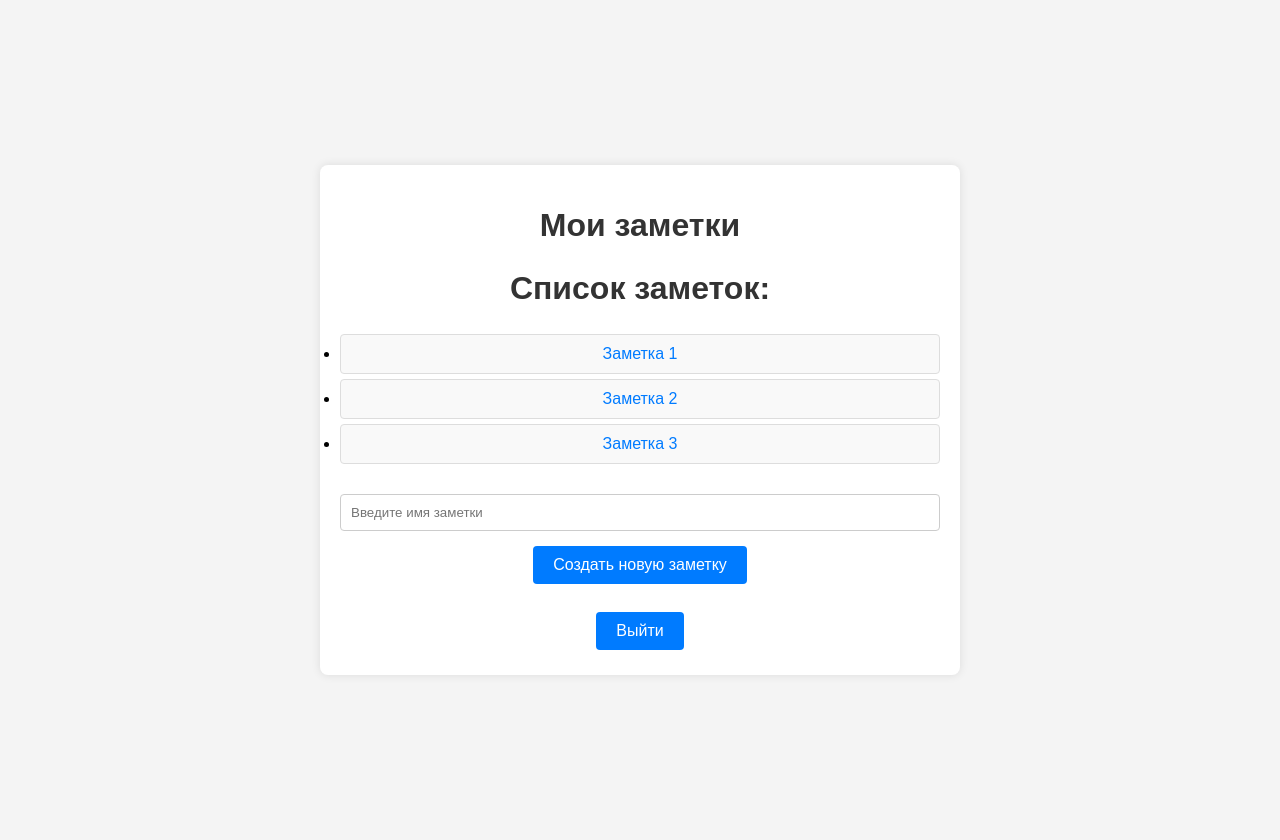
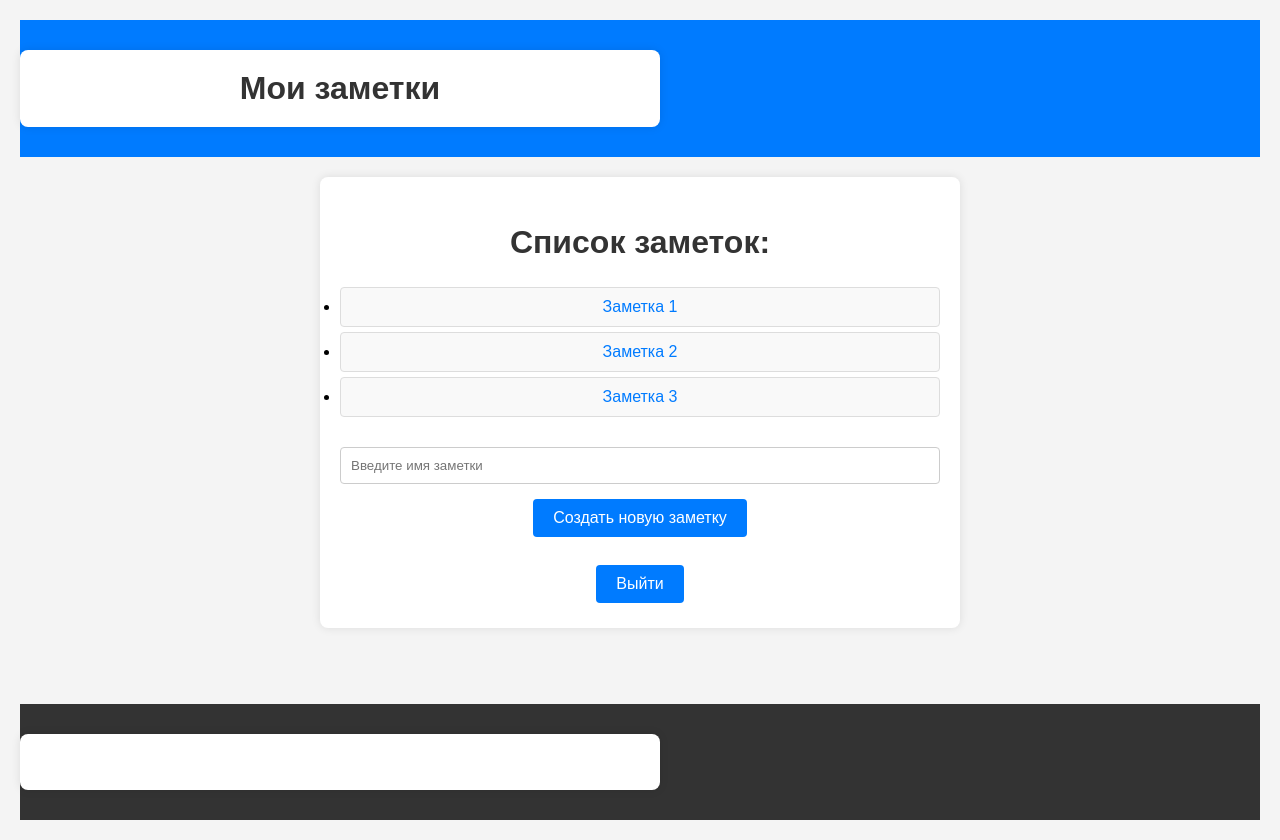
Before and after one commit to blamerone/coures, a plain HTML site: page index.html in a window 1280 px wide. Drawn offline with Linux system fonts and the light colour scheme.

Commit message:
КУРСОВАЯ РАБОТА ЗА 1 КУРС

```diff
--- a/index.html
+++ b/index.html
@@ -7,8 +7,12 @@
     <link rel="stylesheet" href="style.css">
 </head>
 <body>
+    <header>
+        <div class="container">
+            <h1>Мои заметки</h1>
+        </div>
+    </header>
     <div class="container">
-        <h1>Мои заметки</h1>
         <div class="note-list-container">
             <h2>Список заметок:</h2>
             <ul id="noteList">
@@ -24,5 +28,10 @@
         <br>
         <a href="login.html"><button>Выйти</button></a>
     </div>
+    <footer>
+        <div class="container">
+            <p>&copy; 2025 Мои заметки. Все права защищены.</p>
+        </div>
+    </footer>
 </body>
 </html>
--- a/style.css
+++ b/style.css
@@ -4,6 +4,7 @@ body {
     margin: 0;
     padding: 0;
     display: flex;
+    flex-direction: column;
     justify-content: center;
     align-items: center;
     min-height: 100vh;
@@ -18,6 +19,7 @@ body {
     width: 100%;
     max-width: 600px;
     text-align: center;
+    margin: 20px 0;
 }
 
 h1, h2 {
@@ -76,6 +78,35 @@ form {
     align-items: center;
 }
 
+/* Стили для шапки */
+header {
+    background-color: #007bff;
+    color: white;
+    padding: 10px 0;
+    text-align: center;
+    width: 100%;
+}
+
+header h1 {
+    margin: 0;
+    font-size: 2rem;
+}
+
+/* Стили для подвала */
+footer {
+    background-color: #333;
+    color: white;
+    padding: 10px 0;
+    text-align: center;
+    width: 100%;
+    margin-top: auto; /* Чтобы подвал всегда был внизу */
+}
+
+footer p {
+    margin: 0;
+    font-size: 0.9rem;
+}
+
 /* Медиа-запросы для адаптации под разные устройства */
 @media (max-width: 768px) {
     h1, h2 {
@@ -109,4 +140,12 @@ form {
     input[type="text"], textarea {
         padding: 8px;
     }
+
+    header h1 {
+        font-size: 1.5rem;
+    }
+
+    footer p {
+        font-size: 0.8rem;
+    }
 }
```
Also changed, not shown: edit.html (+10 -1 lines), login.html (+10 -1 lines).
